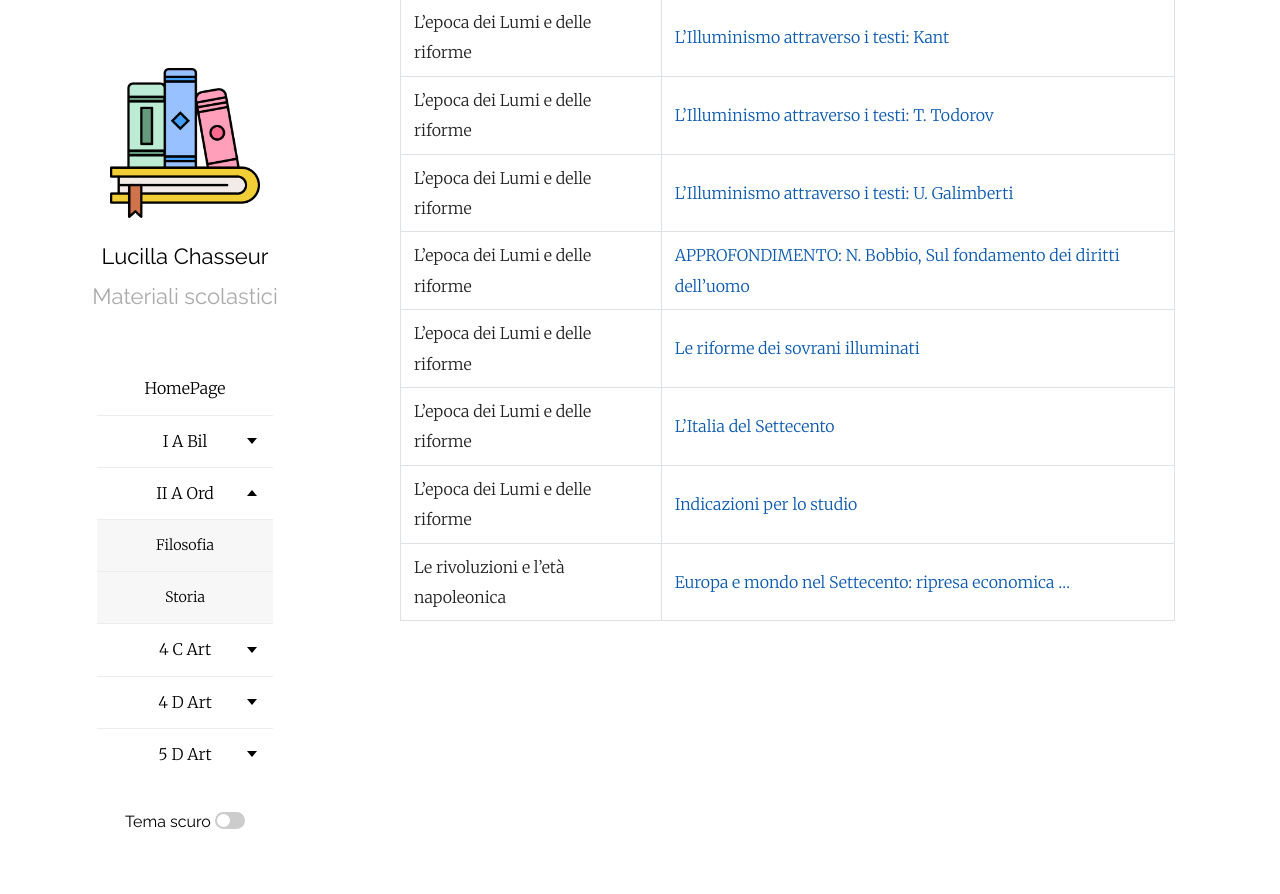
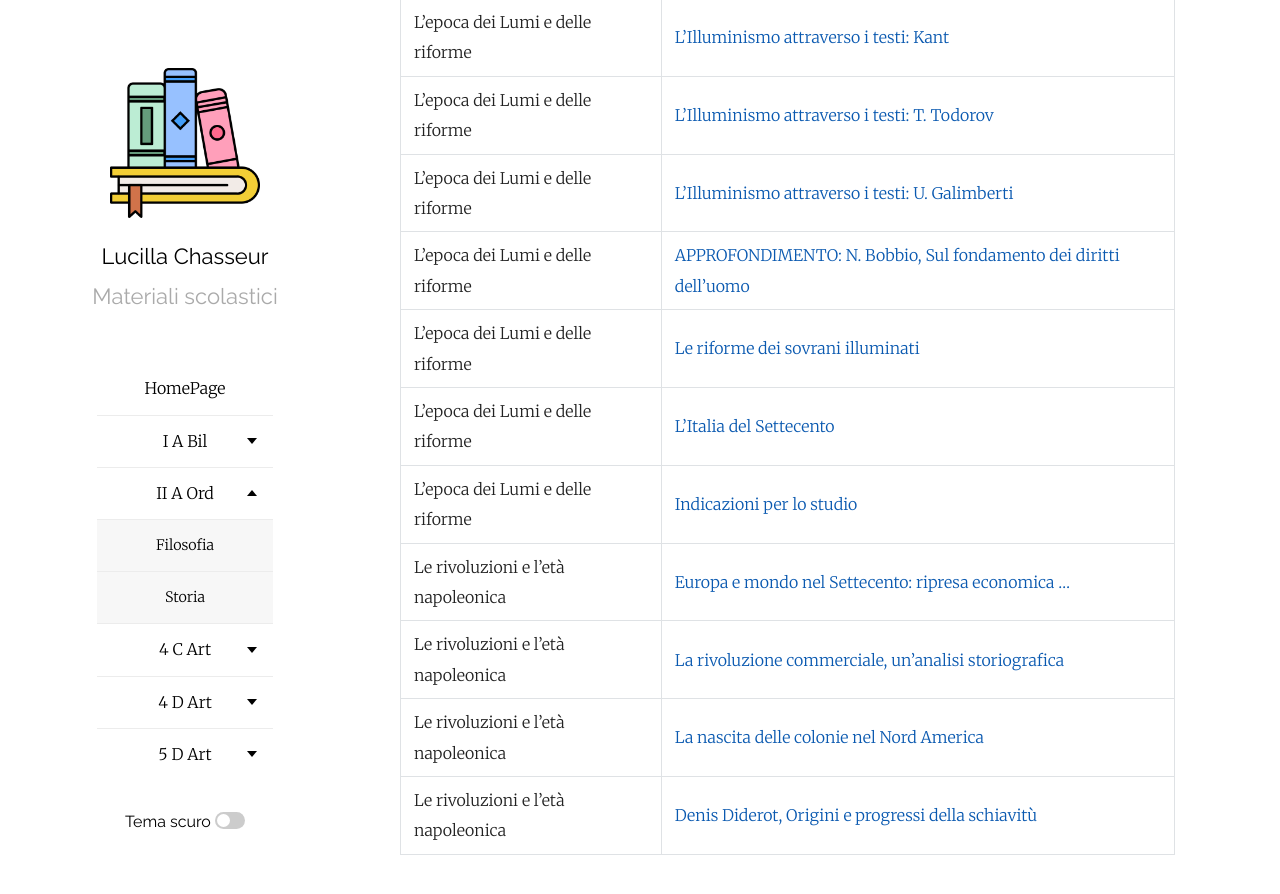
Before and after one commit to efemeridi/efemeridi.github.io, a Jekyll site: the page built from 2a_ord_storia.md, in a window 1280 px wide and 900 px high, scrolled down 691 px. Shown: the top 894 px of the window. Built offline with Jekyll 4.4.1, drawn with Linux system fonts in a browser that asks for light colours; our own code applies the rules of GitHub Pages for plain Markdown files.

Commit message:
Update 2a_ord_storia.md

```diff
--- a/2a_ord_storia.md
+++ b/2a_ord_storia.md
@@ -20,3 +20,6 @@ layout: page
 |L'epoca dei Lumi e delle riforme |[L'Italia del Settecento](/materiali/II_A_ord/storia/02_EPOCA_LUMI_RIFORME/6_italia_settecento_26.pdf/)
 |L'epoca dei Lumi e delle riforme |[Indicazioni per lo studio](/materiali/II_A_ord/storia/PROGRAMMI/PROGRAMMA_SEZ_2.pdf/)
 |Le rivoluzioni e l'età napoleonica|[Europa e mondo nel Settecento: ripresa economica ...](/materiali/II_A_ord/storia/03_RIVOLUZIONI_RESTAURAZIONE/cap_7_Eu_mondo_Settecento_ec_riv_ind_parte_prima.pdf/)
+|Le rivoluzioni e l'età napoleonica|[La rivoluzione commerciale, un'analisi storiografica](/materiali/II_A_ord/storia/03_RIVOLUZIONI_RESTAURAZIONE/cap_7_Eu_mondo_Settecento_ec_riv_ind_parte_prima.pdf/)
+|Le rivoluzioni e l'età napoleonica|[La nascita delle colonie nel Nord America](/materiali/II_A_ord/storia/03_RIVOLUZIONI_RESTAURAZIONE/cap_7_Eu_mondo_Settecento_ec_riv_ind_parte_prima.pdf/)
+|Le rivoluzioni e l'età napoleonica|[Denis Diderot, Origini e progressi della schiavitù](/materiali/II_A_ord/storia/03_RIVOLUZIONI_RESTAURAZIONE/cap_7_Eu_mondo_Settecento_ec_riv_ind_parte_prima.pdf/)
```
